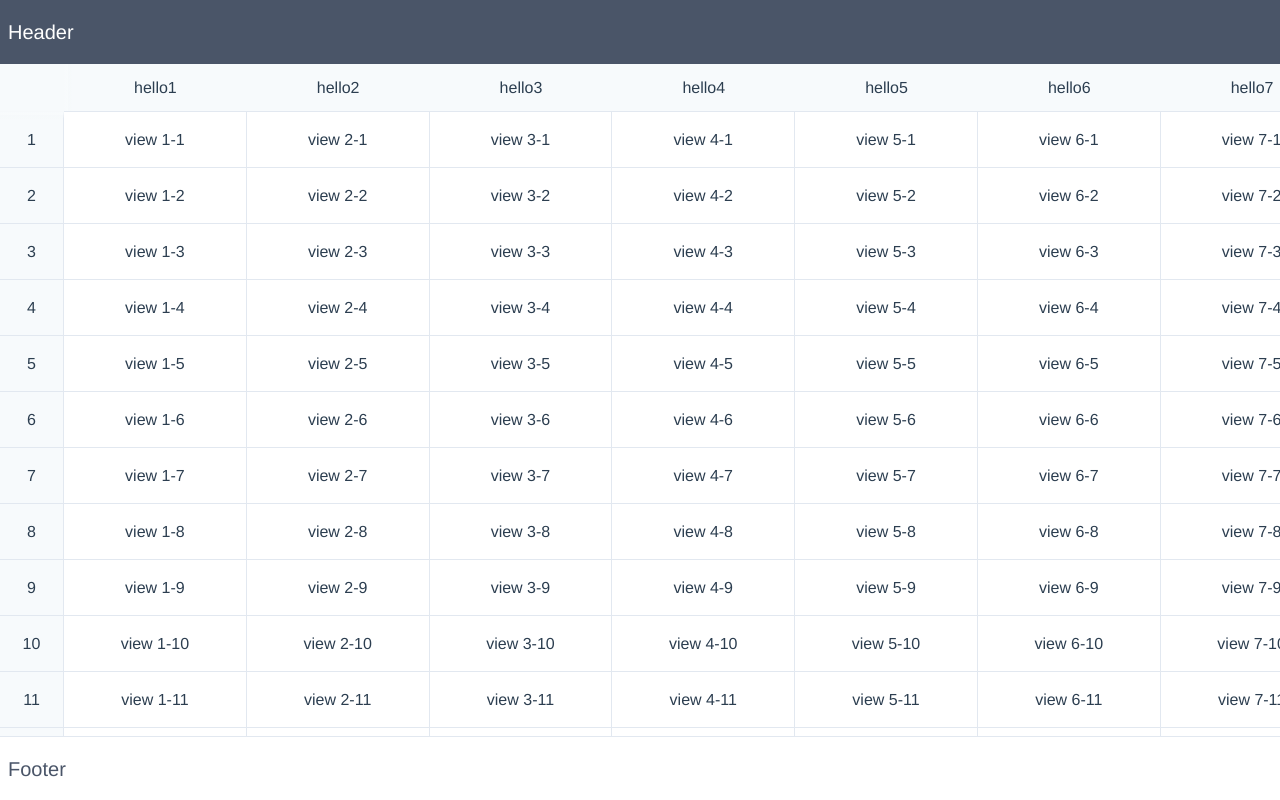
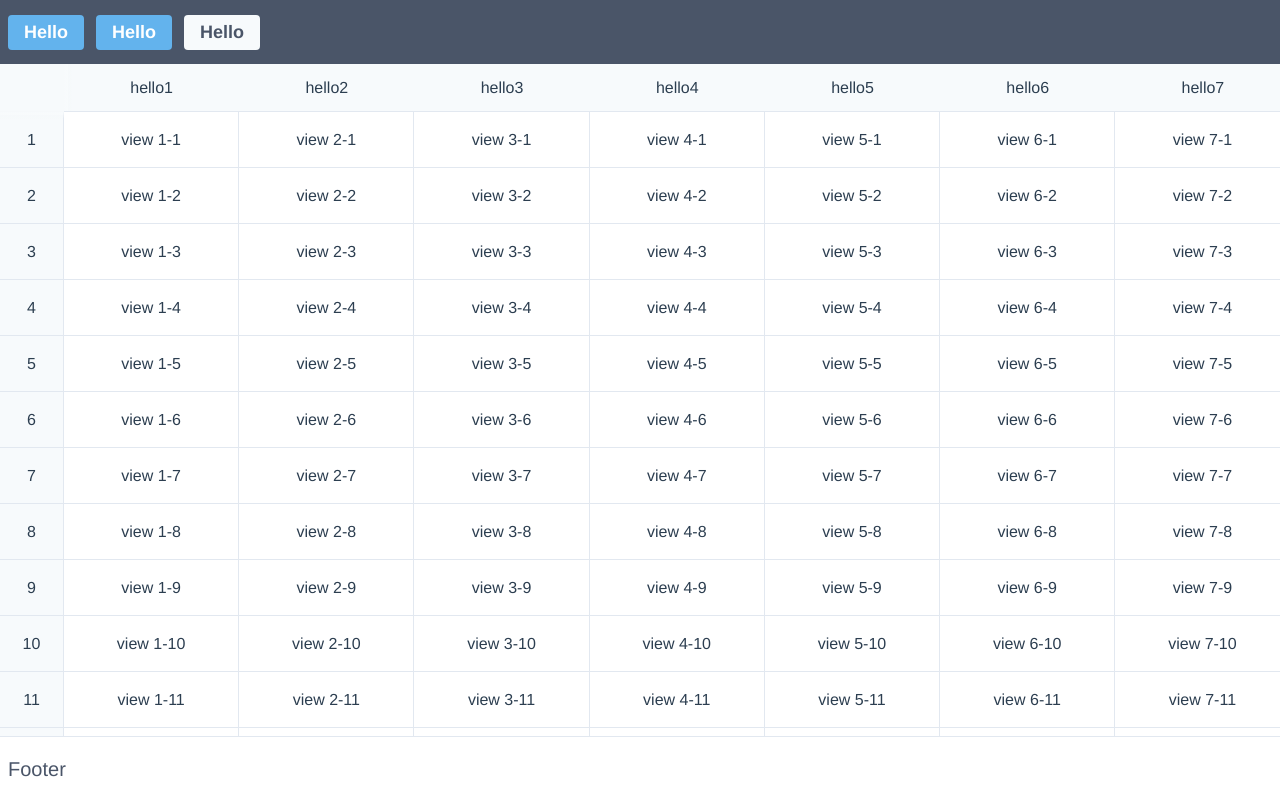
Before and after one commit to germsb/calandar-app, a Vue app: page / in a window 1280 px wide. Built offline with nearby package versions, Linux system fonts and the light colour scheme.

Commit message:
css button def

```diff
--- a/src/App.vue
+++ b/src/App.vue
@@ -1,6 +1,13 @@
 <template>
   <!-- header -->
-   <div class=" h-16 flex-shrink-0 bg-gray-700 text-xl text-white flex justify-start items-center pl-2">Header</div>
+   <div class=" h-16 flex-shrink-0 bg-gray-700 text-xl text-white flex justify-start items-center pl-2">
+     <!-- boutton defini a la volé -->
+     <button class="rounded capitalize px-4 py-1 text-lg font-bold bg-blue-400 text-white hover:bg-blue-600 focus:outline-none">hello</button>
+     <!-- defini dans ./assets/styles/components/button.css -->
+     <button class="ml-3 btn btn-blue">hello</button>
+     <button class="ml-3 btn btn-gray">hello</button>
+
+   </div>
 
   <!-- <agenda /> -->
   <div class="flex-grow flex bg-pink-500 overflow-hidden">
@@ -25,7 +32,7 @@
         v-for="i in 20"
         :key="i + 'f'"
         class="flex flex-col"
-        style="flex: 0 0 max(14.28%, 180px);"
+        style="flex: 0 0 max(13.69%, 150px);"
 
       >
         <!-- bar sticky haut -->
--- /dev/null
+++ b/src/assets/styles/components/button.css
@@ -0,0 +1,24 @@
+.btn {
+    @apply rounded capitalize px-4 py-1 text-lg font-bold;
+}
+
+.btn:focus {
+    @apply outline-none;
+}
+
+.btn-blue {
+    @apply bg-blue-400 text-white;
+}
+
+.btn-blue:hover {
+    @apply bg-blue-600 ;
+
+}
+.btn-gray {
+    @apply bg-gray-100 text-gray-700;
+}
+
+.btn-gray:hover {
+    @apply bg-gray-600 text-gray-100 ;
+
+}
--- a/src/index.css
+++ b/src/index.css
@@ -16,7 +16,7 @@
  * Example:
  * @import 'components/buttons';
  */
-
+@import "./assets/styles/components/button.css";
 /**
  * This injects all of Tailwind's utility classes, generated based on your
  * config file.
--- /dev/null
+++ b/stylelint.config.js
@@ -0,0 +1,18 @@
+module.exports = {
+    rules: {
+      "at-rule-no-unknown": [
+        true,
+        {
+          ignoreAtRules: [
+            "tailwind",
+            "apply",
+            "variants",
+            "responsive",
+            "screen",
+          ],
+        },
+      ],
+      "declaration-block-trailing-semicolon": null,
+      "no-descending-specificity": null,
+    },
+  };
```
